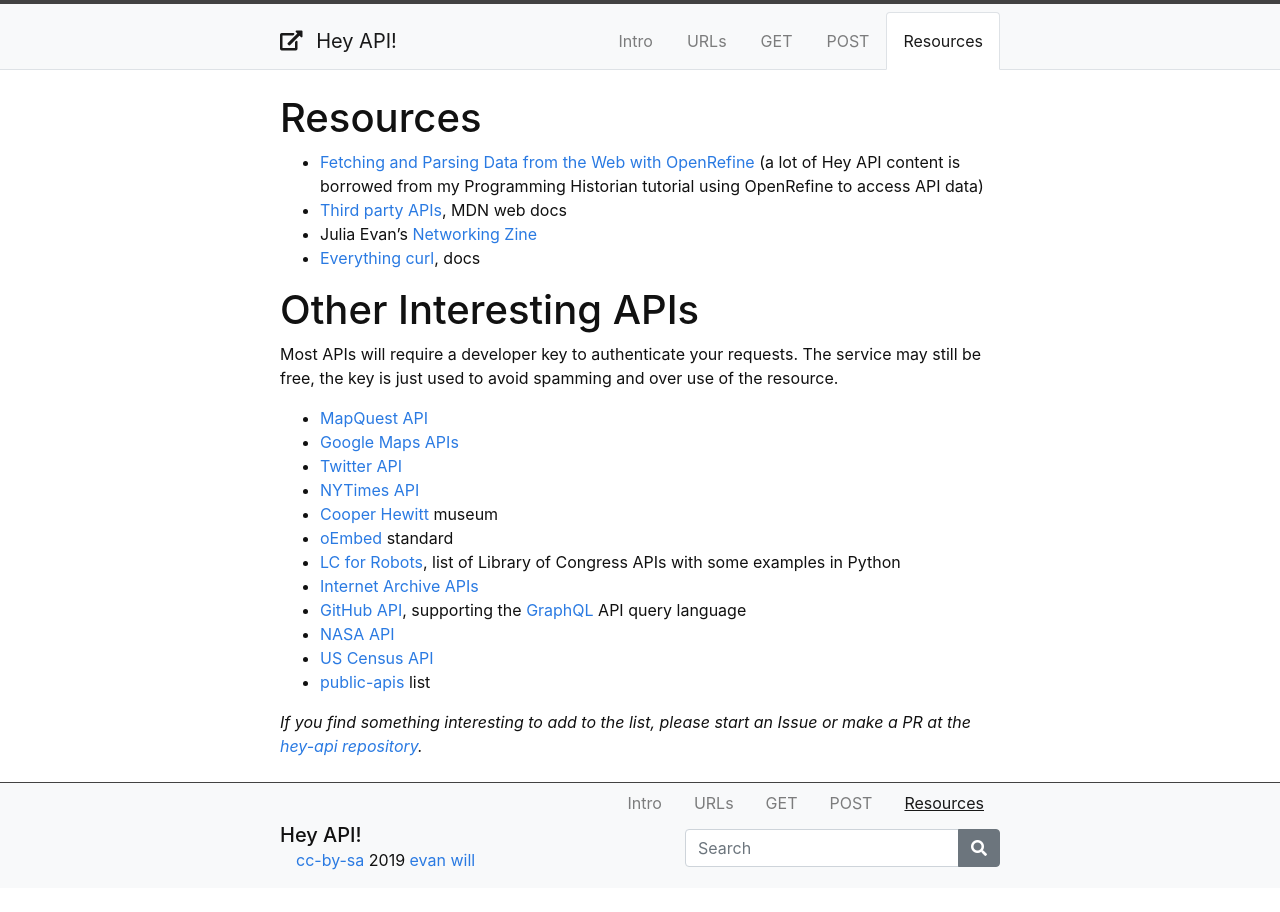
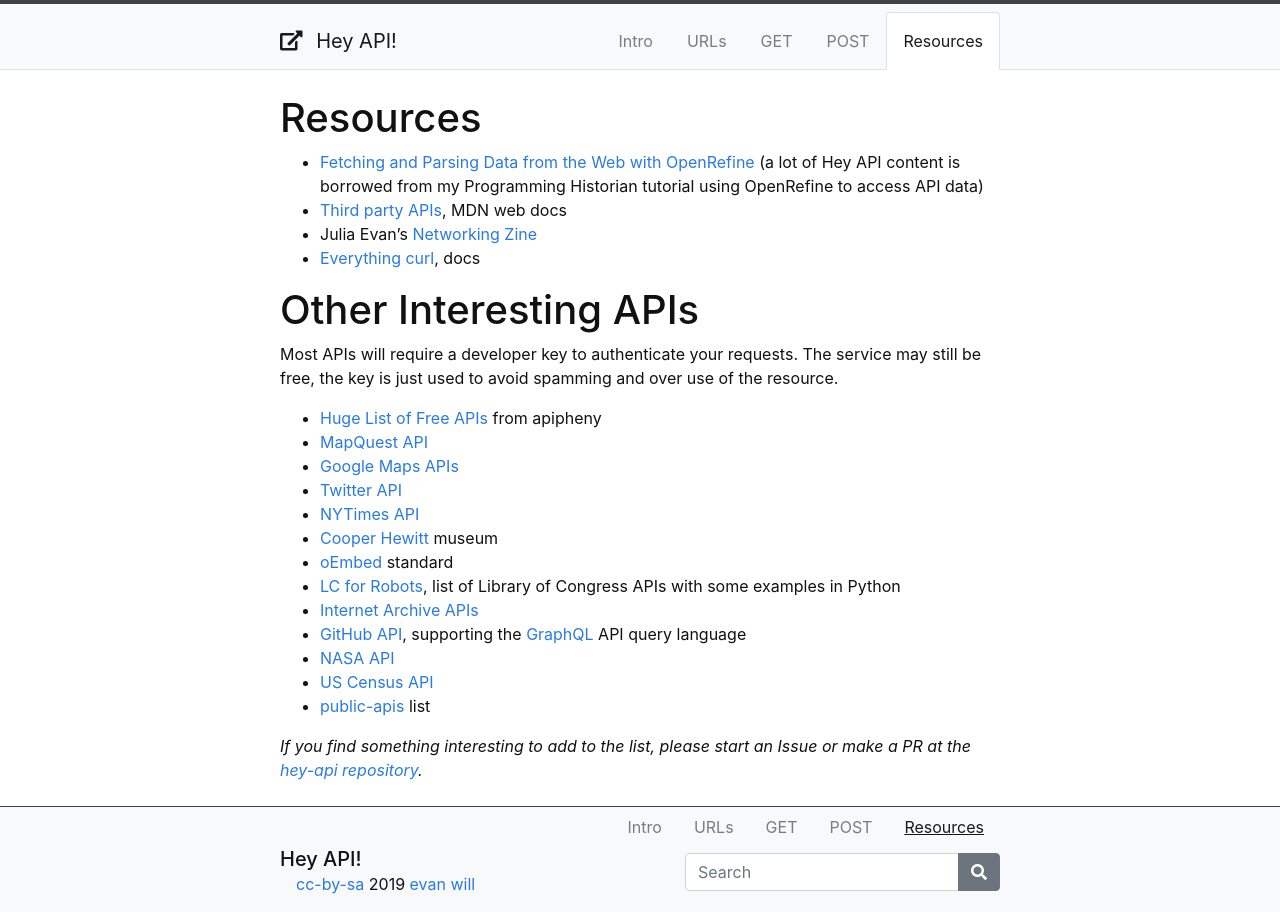
Before and after one commit to evanwill/hey-api, a Jekyll site: the page built from content/4-resources.md, in a window 1280 px wide. Built offline with Jekyll 4.4.1, drawn with Linux system fonts in a browser that asks for light colours.

Commit message:
add api list link

```diff
--- a/content/4-resources.md
+++ b/content/4-resources.md
@@ -15,6 +15,7 @@ nav: true
 Most APIs will require a developer key to authenticate your requests.
 The service may still be free, the key is just used to avoid spamming and over use of the resource.
 
+- [Huge List of Free APIs](https://apipheny.io/free-api/) from apipheny
 - [MapQuest API](https://developer.mapquest.com/)
 - [Google Maps APIs](https://developers.google.com/maps/documentation/api-picker)
 - [Twitter API](https://developer.twitter.com/en/docs)
```
